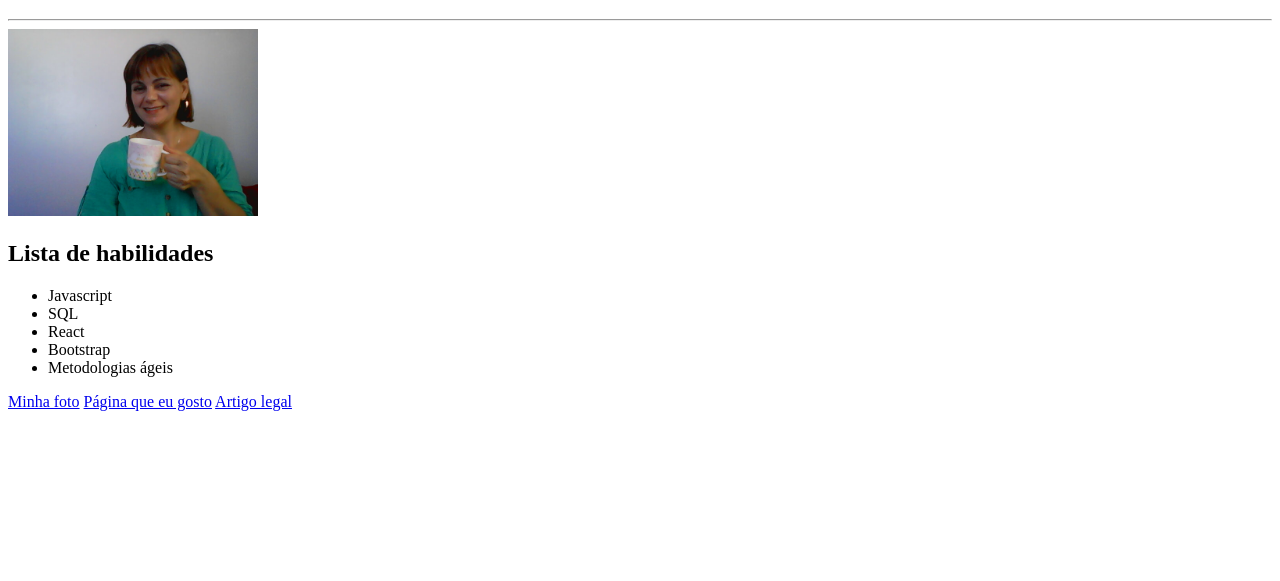
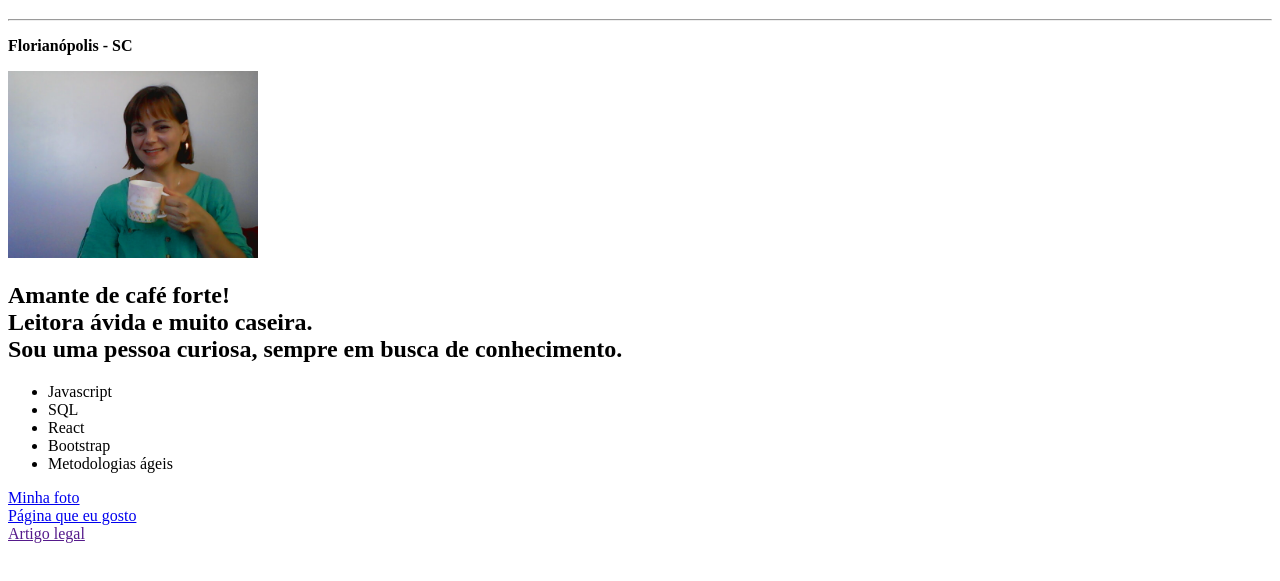
Before and after one commit to silviabastoskika/Portfolio, a plain HTML site: page index.html in a window 1280 px wide. Shown: the part 61-642 px from the top of the page. Drawn offline with Linux system fonts and the light colour scheme.

Commit message:
atualizei informações

```diff
--- a/index.html
+++ b/index.html
@@ -10,8 +10,11 @@
     <h1 class="meuNome">Silvia Letícia Gonçalves Bastos</h1>
     <hr>
     <a href="#sobre-mim"></a>
-    <img src="minhafoto.jpg" width="250px" alt="Tryber sorrindo com camiseta da Trybe" id="foto">
-    <h2>Lista de habilidades</h2>
+    <p class="resido"><strong>Florianópolis - SC</strong></p>
+
+    <img src="minhafoto.jpg" width="250px" alt="Estudante Tryber, sorrindo e segurando uma xícara de café com a frase Mãe Maravilhosa" id="foto">
+    <h2>Amante de café forte! <br>
+        Leitora ávida e muito caseira. <br>Sou uma pessoa curiosa, sempre em busca de conhecimento. </h2>
   <ul>
     <li class="javascript">Javascript</li>
     <li class="sql">SQL</li>
@@ -19,11 +22,12 @@
     <li class="bootstrap">Bootstrap</li>
     <li class="metoAgil">Metodologias ágeis</li>
   </ul>
-  <a href="#minha-foto">Minha foto</a>
+  <a href="#minha-foto">Minha foto</a> <br>
 
-    <a href="#pagina">Página que eu gosto</a>
 
-    <a href="https://blog.betrybe.com/carreira/frontend/" target="_blank">Artigo legal</a>
+    <a href="https://pt.quora.com/">Página que eu gosto</a> <br>
+
+    <a href="" target="_blank">Artigo legal</a>
 
 </body>
 </html>
```
